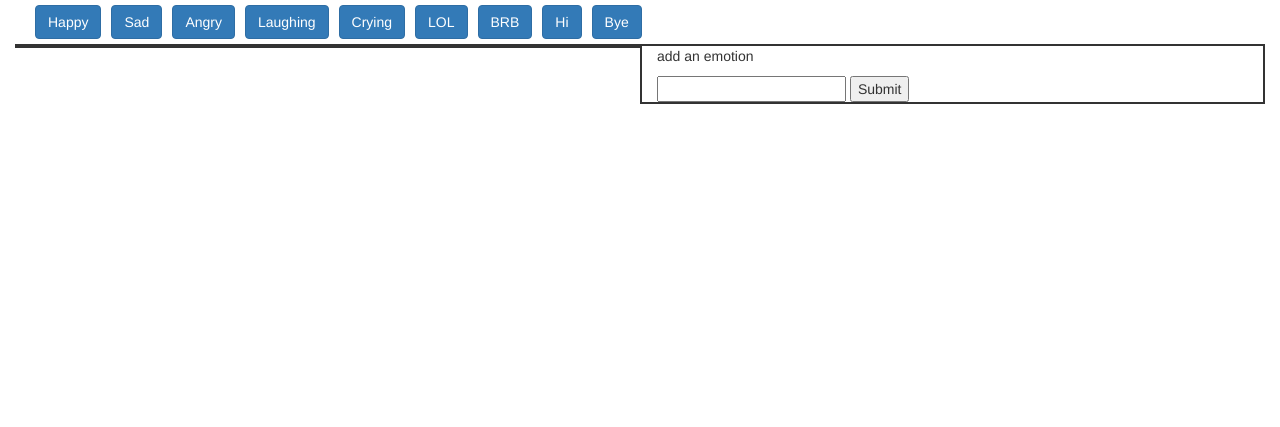
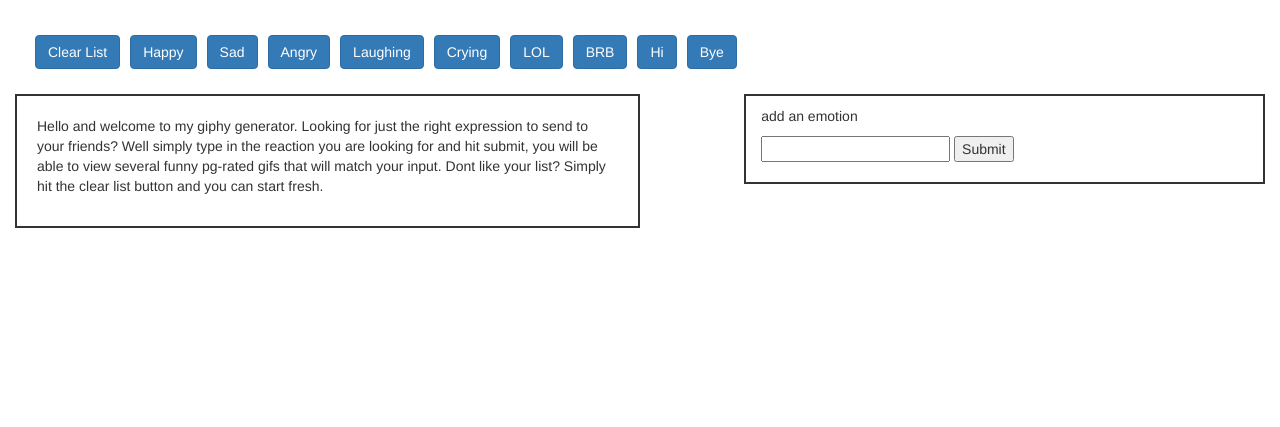
Before and after one commit to Tasha-GitHub/Giphy-Sorter, a PHP site: page / in a window 1280 px wide. Shown: the top 427 px of the page. Run offline with PHP 8.4, Linux system fonts and the light colour scheme; some libraries are stand-ins or nearby versions.

Commit message:
added clear list button as well as failure to load messaging

```diff
--- a/assets/css/style.css
+++ b/assets/css/style.css
@@ -34,8 +34,17 @@ button{
 .inputWell{
 	border-width: 2px;
 	border-style: solid;
+	margin-top: 20px;
+	padding-bottom: 20px;
+	padding-top: 10px;
 }
 .gifWell{
 	border-width: 2px;
 	border-style: solid;
+	margin-top: 20px;
+	padding: 20px;
 }
+
+.starterButtonDiv{
+	margin-top: 30px;
+}
--- a/assets/javascript/javascript.js
+++ b/assets/javascript/javascript.js
@@ -1,24 +1,28 @@
-var starterButtons = ["Happy","Sad","Angry","Laughing","Crying","LOL","BRB","Hi","Bye"];
+var starterButtons = ["Clear List", "Happy","Sad","Angry","Laughing","Crying","LOL","BRB","Hi","Bye"];
 var gifLoad =[];
 var urlLoad = [];
-var imageClick = false;
+var imageClick;
 
 
 $(document).ready(function(){
 
 	for(var i = 0; i < starterButtons.length; i++){
 		//thing about doing this by adding attributes and setting a button to a variable
-
+		if(starterButtons[i] === "Clear List"){
+			$(".starterButtonDiv").append("<button class = \"btn btn-primary clearButton \" " + "data-name =\""+starterButtons[i]+"\">" + starterButtons[i] + "</button>");
+		} else{
 		//builds inital buttons for user
-		$(".starterButtonDiv").append("<button class = \"btn btn-primary sorterButton \" " + "data-name =\""+starterButtons[i]+"\">" + starterButtons[i] + "</button>");
+			$(".starterButtonDiv").append("<button class = \"btn btn-primary sorterButton \" " + "data-name =\""+starterButtons[i]+"\">" + starterButtons[i] + "</button>");
+		}
 	}
 
 	//adds button when user types it in, has data name value of user input
-	$(".inputWell").on("click", "submit", function(event){
-		event.preventDefault()
-
-
-
+	$(".inputWell").on("click", "#submitButton", function(event){
+		event.preventDefault();
+		 var value = $("#btnInput").val().trim();
+		 value = value.charAt(0).toUpperCase() + value.slice(1);
+		$(".starterButtonDiv").append("<button class = \"btn btn-primary sorterButton \" " + "data-name =\""+value+"\">" + value + "</button>")
+		$("#btnInput").val("");
 	});
 
 
@@ -35,35 +39,55 @@ $(document).ready(function(){
 		imageClick = false;
 
 		$.ajax({url : queryURL, method : "GET" }).done(function(response){
-			for(var i = 0; i < 11; i++){
-				console.log(response.data);
-				console.log(i);
+			if(response.data.length === 0){
+				//if user puts in a string that does not have any gifs associated with it
+				$(".gifWell").append("Im sorry, we dont have any Gifs that cover this topic, please try a different topic")
+
+			}else{
+				for(var i = 0; i < 11; i++){
+				console.log(response);
+				// console.log(i);
 				gifLoad.push(response.data[i].images.downsized.url);
 				urlLoad.push(response.data[i].images.downsized_still.url);
-				$(".gifWell").append("<div class = \"gif\" data-number=\""+ i + "\">"+"<p> rating: "+response.data[i].rating+"</p>"+"<img src=\"" + response.data[i].images.downsized_still.url+"\"" +">");
+				$(".gifWell").append("<div class = \"gif\" data-number=\""+ i + "\" clickstatus = \"false\">"+"<p> rating: " + response.data[i].rating + "</p>" + "<img src=\"" + response.data[i].images.downsized_still.url + "\"" +">");
 			}
-		});
+
+			}
+		//if it fails, print out a nice message
+		}).fail(function(response){
+				console.log("failed");
+				$(".gifWell").append("failure to load, please try again");
+
+			});
 	});
 
 	//when user clicks on image, it will start to play gif
 	$(".gifWell").on("click", ".gif", function(){
 		var thisBtn = $(this).data("number");
 		console.log(thisBtn);
-		if(imageClick === false ){
-			$(this).children().attr("src", gifLoad[thisBtn]);
-			imageClick = true;
+		imageClick = $(this).attr("clickstatus")
+		console.log(imageClick)
+		if(imageClick === "false" ){
+			$(this).children("img").attr("src", gifLoad[thisBtn]);
+			$(this).attr("clickStatus", "true");
+
 
 		}else {
 			$(this).children().attr("src", urlLoad[thisBtn]);
-			imageClick = false;
+			$(this).attr("clickStatus", "false");
 
 
 		}
+	});
+	//clears out buttons in case they dont like them
+	$(".starterButtonDiv").on("click", ".clearButton", function(){
+		$(".starterButtonDiv").empty();
+		$(".starterButtonDiv").append("<button class = \"btn btn-primary clearButton \" " + "data-name =\""+starterButtons[0]+"\">" + starterButtons[0] + "</button>");
+
 	});
 
 
 
 
 
-
 });
--- a/index.html
+++ b/index.html
@@ -20,14 +20,19 @@
 	      	</div>
 	      	<div class="row">
 		      	<section class = "col-md-6 gifWell">
+		      	<p>Hello and welcome to my giphy generator. Looking for just the right expression to send to your friends? Well simply type in the reaction you are looking for and hit submit, you will be able to view several funny pg-rated gifs that will match your input. Dont like your list? Simply hit the clear list button and you can start fresh. </p>
 
 
 		      	</section>
-		      	<section class = "col-md-6 inputWell">
+		      	<section class = "col-md-1">
+
+
+		      	</section>
+		      	<section class = "col-md-5 inputWell">
 		      		<p>add an emotion</p>
 			      	<form>
-			      		<input type="text" name="text-input">
-			      		<input type="submit" name="submit">
+			      		<input id = "btnInput" type="text" name="text-input">
+			      		<input id ="submitButton" type="submit" name="submit">
 			      	</form>
 		      	</section>
 	    	</div>
```
